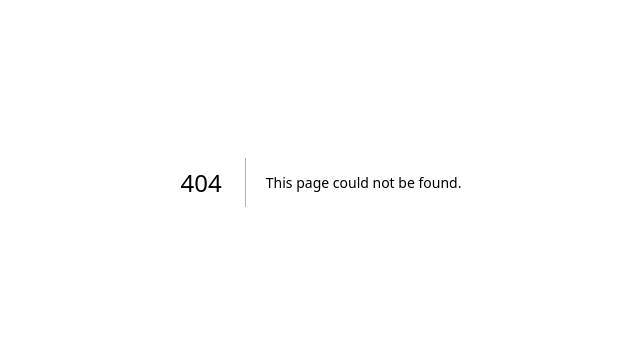
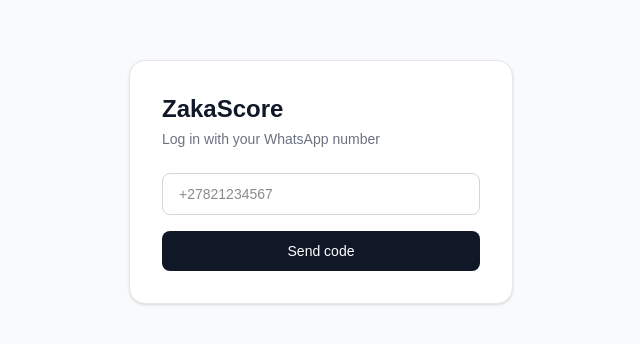
Before and after one commit to Jabutec/zakascore, a Next.js app in the folder frontend/: page /login in a window 1280 px wide. Before the commit this address had no page. Shown: the part 218-562 px from the top of the page, without its empty margins (319-959 px from the left). Built offline with nearby package versions, Linux system fonts and the light colour scheme; no server answers.

Commit message:
feat: add login page with OTP request and verification functionality

```diff
--- /dev/null
+++ b/frontend/app/login/page.tsx
@@ -0,0 +1,119 @@
+"use client";
+
+import { useState } from "react";
+import { useRouter } from "next/navigation";
+import { requestOtp, verifyOtp } from "@/lib/api";
+
+export default function LoginPage() {
+  const router = useRouter();
+  const [step, setStep] = useState<"phone" | "code">("phone");
+  const [phoneNumber, setPhoneNumber] = useState("");
+  const [code, setCode] = useState("");
+  const [devCode, setDevCode] = useState<string | null>(null);
+  const [error, setError] = useState("");
+  const [loading, setLoading] = useState(false);
+
+  async function handleRequestOtp(e: React.FormEvent) {
+    e.preventDefault();
+    setError("");
+    setLoading(true);
+
+    const result = await requestOtp(phoneNumber);
+
+    setLoading(false);
+
+    if (result.error) {
+      setError(result.error);
+      return;
+    }
+
+    if (result.dev_otp_code) {
+      setDevCode(result.dev_otp_code);
+    }
+
+    setStep("code");
+  }
+
+  async function handleVerifyOtp(e: React.FormEvent) {
+    e.preventDefault();
+    setError("");
+    setLoading(true);
+
+    const result = await verifyOtp(phoneNumber, code);
+
+    setLoading(false);
+
+    if (result.error) {
+      setError(result.error);
+      return;
+    }
+
+    router.push("/dashboard");
+  }
+
+  return (
+    <div className="min-h-screen flex items-center justify-center bg-gray-50 px-4">
+      <div className="w-full max-w-sm bg-white rounded-2xl shadow-sm border border-gray-200 p-8">
+        <h1 className="text-2xl font-semibold text-gray-900 mb-1">
+          ZakaScore
+        </h1>
+        <p className="text-sm text-gray-500 mb-6">
+          {step === "phone"
+            ? "Log in with your WhatsApp number"
+            : "Enter the code we sent you"}
+        </p>
+
+        {devCode && (
+          <div className="mb-4 rounded-lg bg-amber-50 border border-amber-200 px-3 py-2 text-sm text-amber-800">
+            Dev mode — your code is <strong>{devCode}</strong>
+          </div>
+        )}
+
+        {error && (
+          <div className="mb-4 rounded-lg bg-red-50 border border-red-200 px-3 py-2 text-sm text-red-700">
+            {error}
+          </div>
+        )}
+
+        {step === "phone" ? (
+          <form onSubmit={handleRequestOtp} className="space-y-4">
+            <input
+              type="tel"
+              placeholder="+27821234567"
+              value={phoneNumber}
+              onChange={(e) => setPhoneNumber(e.target.value)}
+              required
+              className="w-full rounded-lg border border-gray-300 px-4 py-2.5 text-sm focus:outline-none focus:ring-2 focus:ring-gray-900"
+            />
+            <button
+              type="submit"
+              disabled={loading}
+              className="w-full rounded-lg bg-gray-900 text-white py-2.5 text-sm font-medium hover:bg-gray-800 disabled:opacity-50"
+            >
+              {loading ? "Sending..." : "Send code"}
+            </button>
+          </form>
+        ) : (
+          <form onSubmit={handleVerifyOtp} className="space-y-4">
+            <input
+              type="text"
+              placeholder="6-digit code"
+              value={code}
+              onChange={(e) => setCode(e.target.value)}
+              maxLength={6}
+              required
+              className="w-full rounded-lg border border-gray-300 px-4 py-2.5 text-sm text-center tracking-widest focus:outline-none focus:ring-2 focus:ring-gray-900"
+            />
+            <button
+              type="submit"
+              disabled={loading}
+              className="w-full rounded-lg bg-gray-900 text-white py-2.5 text-sm font-medium hover:bg-gray-800 disabled:opacity-50"
+            >
+              {loading ? "Verifying..." : "Verify"}
+            </button>
+          </form>
+        )}
+      </div>
+    </div>
+  );
+}
--- a/frontend/app/page.tsx
+++ b/frontend/app/page.tsx
@@ -1,69 +1,22 @@
-import Image from "next/image";
+import Link from "next/link";
 
 export default function Home() {
   return (
-    <div className="flex flex-col flex-1 items-center justify-center bg-zinc-50 font-sans dark:bg-black">
-      <main className="flex flex-1 w-full max-w-3xl flex-col items-center justify-between py-32 px-16 bg-white dark:bg-black sm:items-start">
-        <Image
-          className="dark:invert h-5 w-[100px]"
-          src="/next.svg"
-          alt="Next.js logo"
-          width={100}
-          height={20}
-          priority
-        />
-        <div className="flex flex-col items-center gap-6 text-center sm:items-start sm:text-left">
-          <h1 className="max-w-xs text-3xl font-semibold leading-10 tracking-tight text-black dark:text-zinc-50">
-            To get started, edit the{" "}
-            <code className="rounded bg-black/[.06] px-1.5 py-0.5 font-mono text-[0.9em] dark:bg-white/[.08]">
-              page.tsx
-            </code>{" "}
-            file.
-          </h1>
-          <p className="max-w-md text-lg leading-8 text-zinc-600 dark:text-zinc-400">
-            Looking for a starting point or more instructions? Head over to{" "}
-            <a
-              href="https://vercel.com/templates?framework=next.js&utm_source=create-next-app&utm_medium=appdir-template-tw&utm_campaign=create-next-app"
-              className="font-medium text-zinc-950 dark:text-zinc-50"
-            >
-              Templates
-            </a>{" "}
-            or the{" "}
-            <a
-              href="https://nextjs.org/learn?utm_source=create-next-app&utm_medium=appdir-template-tw&utm_campaign=create-next-app"
-              className="font-medium text-zinc-950 dark:text-zinc-50"
-            >
-              Learning
-            </a>{" "}
-            center.
-          </p>
-        </div>
-        <div className="flex flex-col gap-4 text-base font-medium sm:flex-row">
-          <a
-            className="flex h-12 w-full items-center justify-center gap-2 rounded-full bg-foreground px-5 text-background transition-colors hover:bg-[#383838] dark:hover:bg-[#ccc] md:w-[158px]"
-            href="https://vercel.com/new?utm_source=create-next-app&utm_medium=appdir-template-tw&utm_campaign=create-next-app"
-            target="_blank"
-            rel="noopener noreferrer"
-          >
-            <Image
-              className="dark:invert h-[14px] w-4"
-              src="/vercel.svg"
-              alt="Vercel logomark"
-              width={16}
-              height={14}
-            />
-            Deploy Now
-          </a>
-          <a
-            className="flex h-12 w-full items-center justify-center rounded-full border border-solid border-black/[.08] px-5 transition-colors hover:border-transparent hover:bg-black/[.04] dark:border-white/[.145] dark:hover:bg-[#1a1a1a] md:w-[158px]"
-            href="https://nextjs.org/docs?utm_source=create-next-app&utm_medium=appdir-template-tw&utm_campaign=create-next-app"
-            target="_blank"
-            rel="noopener noreferrer"
-          >
-            Documentation
-          </a>
-        </div>
-      </main>
-    </div>
+    <main className="min-h-screen flex items-center justify-center">
+      <div className="text-center">
+        <h1 className="text-4xl font-bold">ZakaScore</h1>
+
+        <p className="mt-4 text-gray-600">
+          Financial data and credit scoring for South African SMEs.
+        </p>
+
+        <Link
+          href="/login"
+          className="inline-block mt-6 rounded-lg bg-gray-900 px-6 py-3 text-white"
+        >
+          Login
+        </Link>
+      </div>
+    </main>
   );
 }
```
Also changed, not shown: 1 other file (tests, documents, lock files or other folders).
